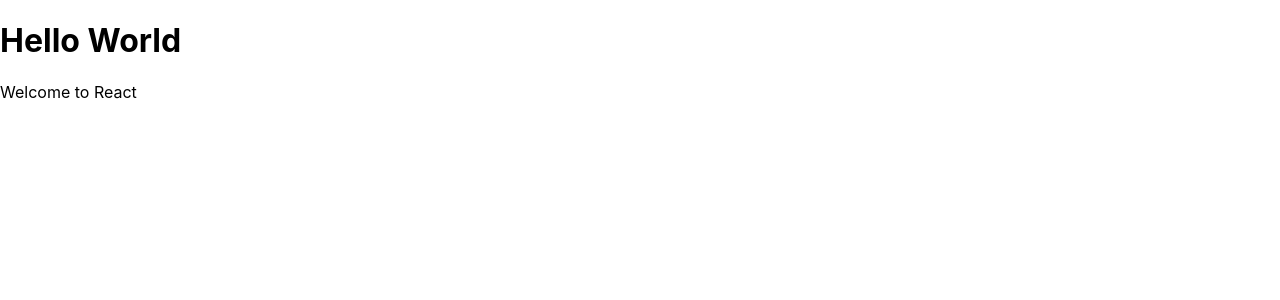
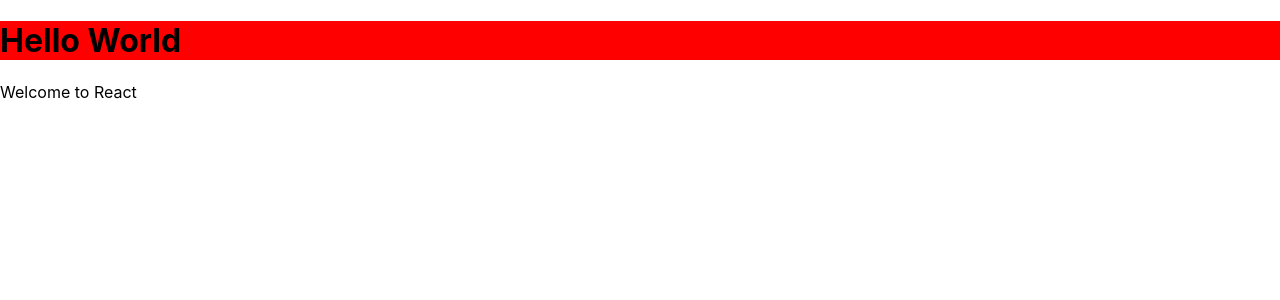
Before and after one commit to KatieStairs/robofriends, a React (Create React App) app: page / in a window 1280 px wide. Shown: the top 300 px of the page. Built offline with nearby package versions, Linux system fonts and the light colour scheme.

Commit message:
Imported css file and changed background of h1 to red

```diff
--- /dev/null
+++ b/src/Hello.css
@@ -0,0 +1,3 @@
+h1 {
+  background-color: red;
+}
--- a/src/Hello.js
+++ b/src/Hello.js
@@ -1,4 +1,5 @@
 import React from 'react';
+import './Hello.css'
 
 class Hello extends React.Component {
   render () {
```
